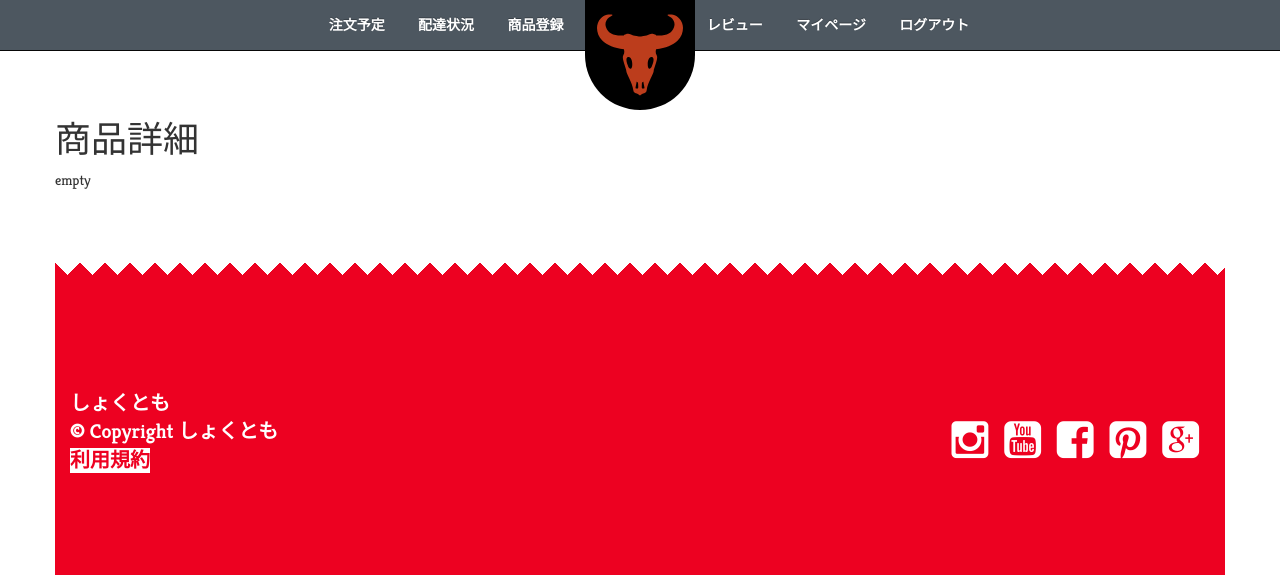
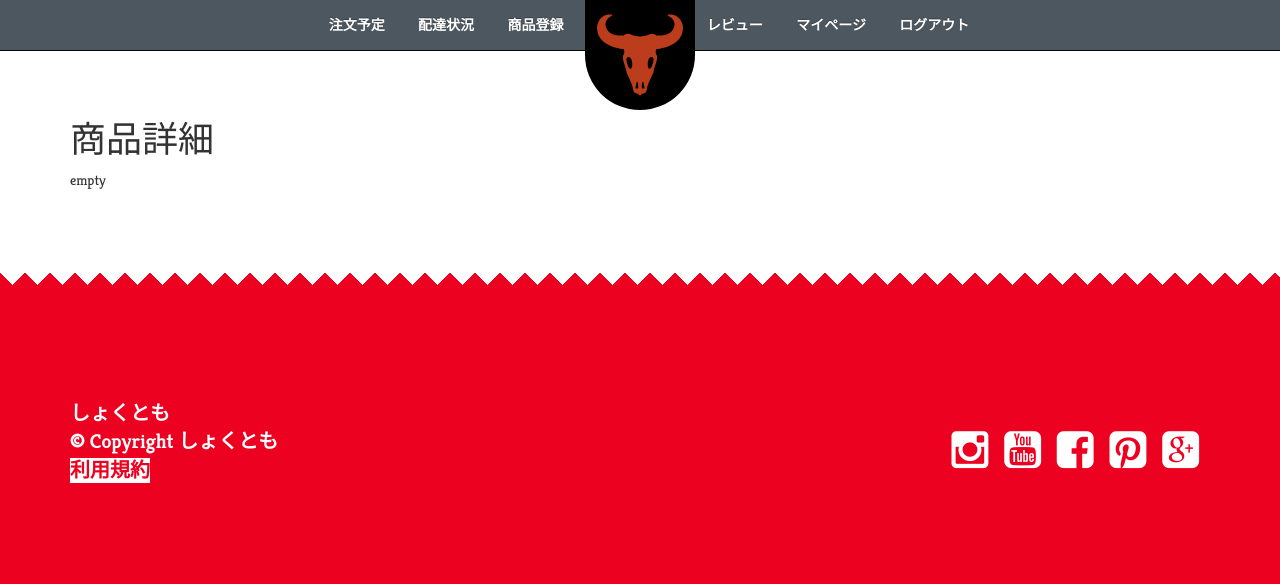
Before and after one commit to kami2438/venv_syokutomo, a Django app: page /shop/food-list/ in a window 1280 px wide. Shown: the top 584 px of the page. Run offline with Django 3.2, Linux system fonts and the light colour scheme; the visitor is signed in with stand-in values (Sample User, id 1); data that the repository does not hold is empty; some libraries are stand-ins or nearby versions.

Commit message:
foodlist css

```diff
--- a/syokutomo/shop/templates/food_list.html
+++ b/syokutomo/shop/templates/food_list.html
@@ -7,13 +7,12 @@
 {% block contents %}
 
 <div class="container">
+    <h1>商品詳細</h1>
+    {% for f in object_list %}
+    <p>
+        {{ f.t1_shop_id }}
+    </p>
     <div class="row">
-        <div class="my-div-style">
-            <h1>商品詳細</h1>
-            {% for f in object_list %}
-            <p>
-                {{ f.t1_shop_id }}
-            </p>
             <h2>料理名</h2>
             <p>
                 {{ f.t4_food_name }}
@@ -34,10 +33,10 @@
             <p>
                 {{ f.t4_food_photo_01 }}
             </p>
-
+        </div>
             {% empty %}
             <p>empty</p>
             {% endfor %}
-        </div>
+</div>
 
         {% endblock %}
```
Also changed, not shown: syokutomo/static/css/food_list.css (added).
